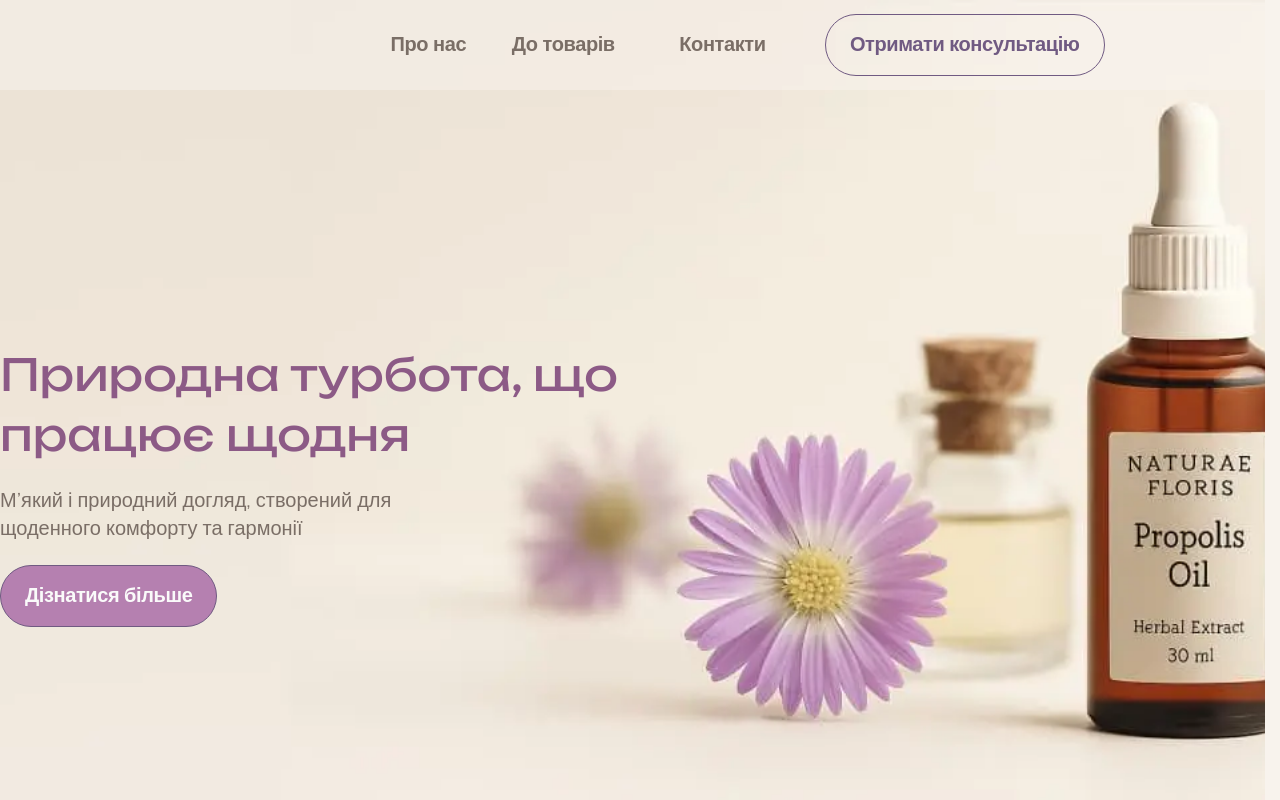
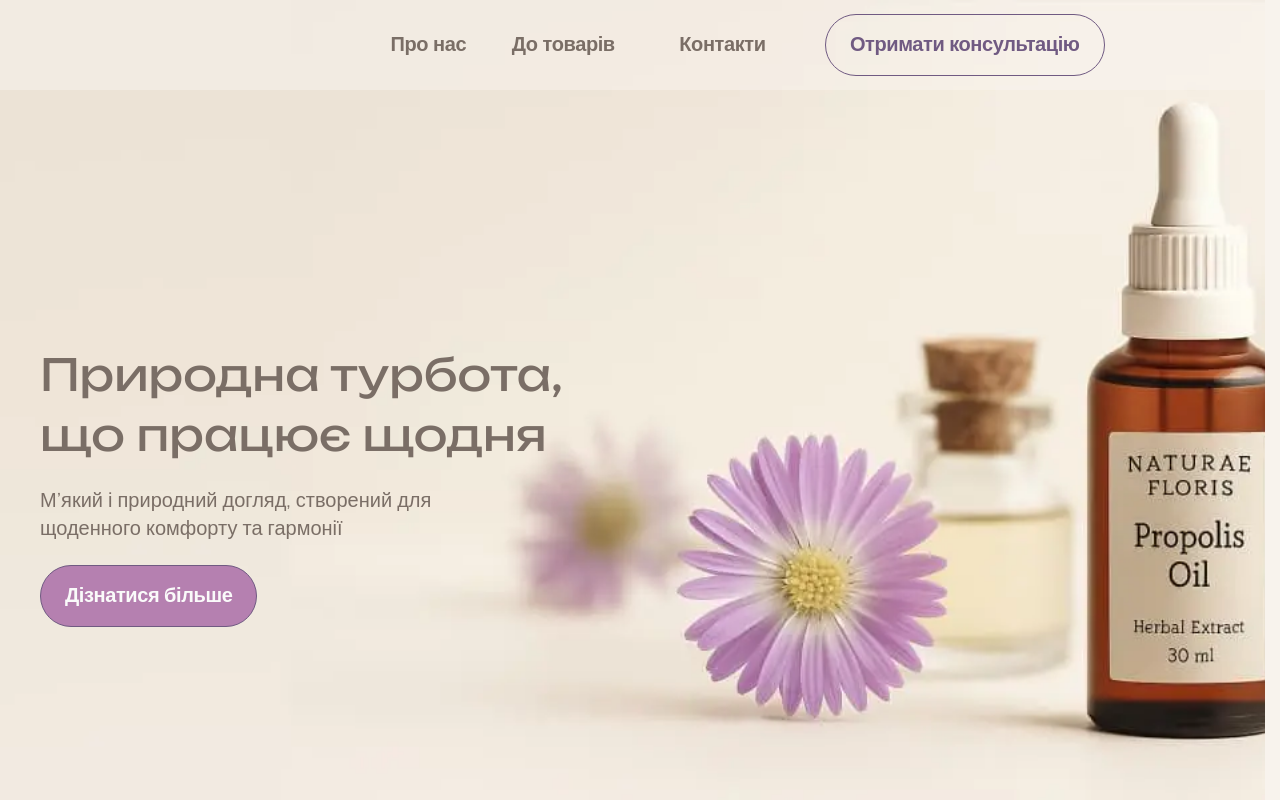
Before and after one commit to Sashko-kapillar/my-ersag, a React (Vite) app: page / in a window 1280 px wide. Shown: the top 800 px of the page. Built offline with nearby package versions, Linux system fonts and the light colour scheme.

Commit message:
style: change width for H1 to the brackpoints

```diff
--- a/src/components/HeroTitle/HeroTitle.tsx
+++ b/src/components/HeroTitle/HeroTitle.tsx
@@ -2,9 +2,9 @@ import SmartButton from "@/components/ui/Button/SmartButton";
 
 const HeroTitle = () => {
   return (
-      <div className="flex gap-5.5 flex-col max-h-full h-full 1xl:pl-10 lg:max-w-[800px]">
+      <div className="flex gap-5.5 flex-col max-h-full h-full lg:pl-10 px-5 lg:px-10">
         {/* <VideoPlayer /> */}
-        <h1 className="font-second text-master-600">Природна турбота, що працює щодня</h1>
+        <h1 className="font-second xs:max-w-150 lg:max-w-150 1xl:max-w-200 text-master-60">Природна турбота, що працює щодня</h1>
         <p className="max-w-100 text-xl">М’який і природний догляд, створений для щоденного комфорту та гармонії</p>
         <SmartButton
             className="flex items-end text-xl lg:bg-master-500 lg:text-white hover:lg:bg-transparent hover:lg:text-chilean-fire hover:lg:border-chilean-fire transition-all duration-300 ease-out hover:-translate-y-0.5 hover:shadow-lg"
```
